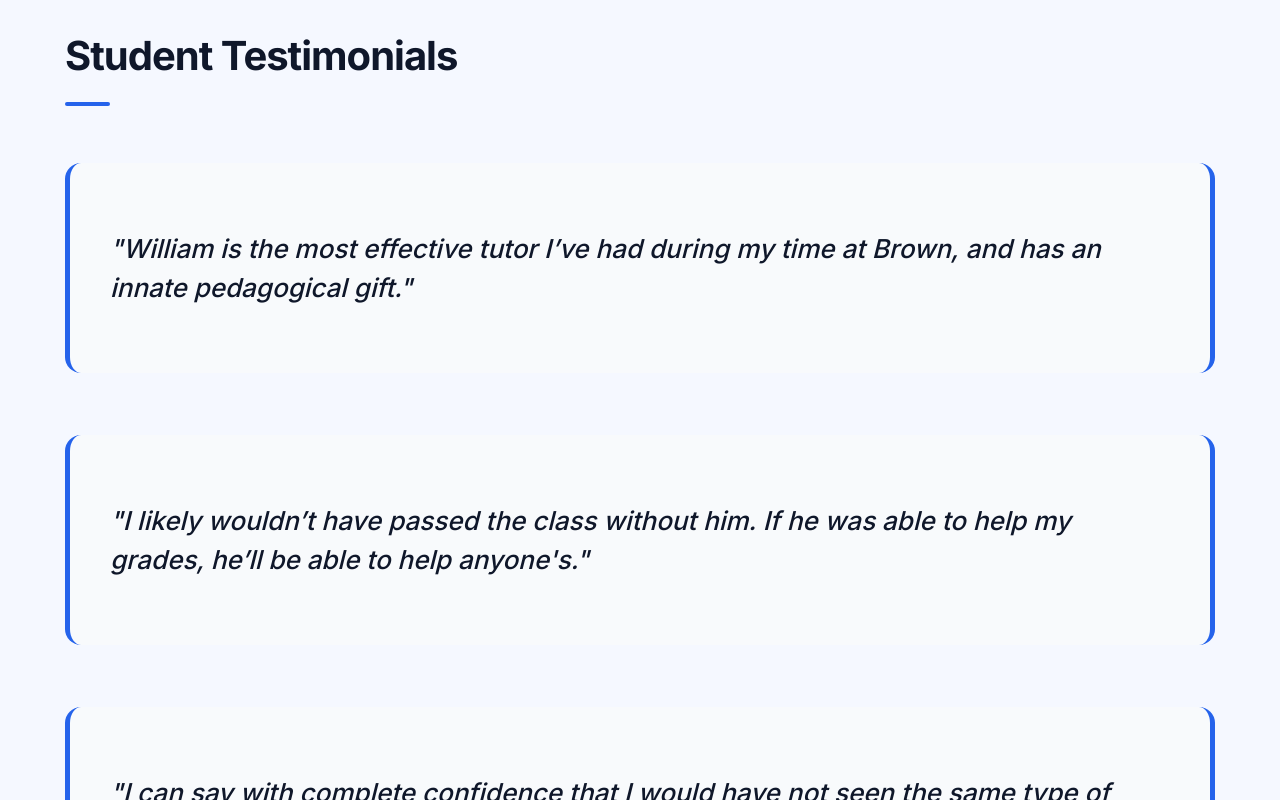
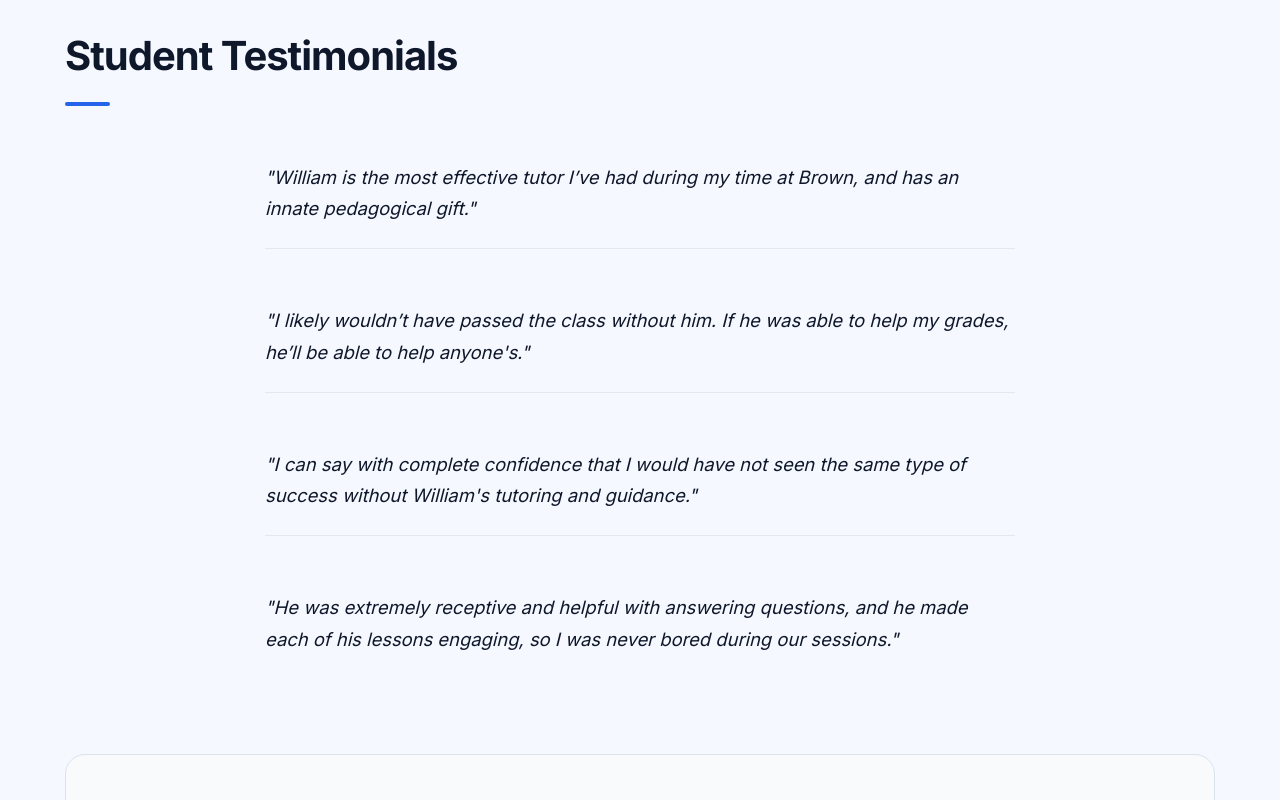
Before and after one commit to pythonschmython/william-roberts-website, a Next.js app: page / in a window 1280 px wide. Shown: the part 4860-5660 px from the top of the page. Built offline with nearby package versions, Linux system fonts and the light colour scheme.

Commit message:
fixed tests

```diff
--- a/app/globals.css
+++ b/app/globals.css
@@ -339,26 +339,33 @@ p {
 /* Testimonials */
 
 .testimonials {
-  display:flex;
-  flex-direction:column;
-  gap:30px;
+  max-width: 750px;
+  margin: 0 auto;
 }
 
-
 .testimonial {
-  background:#f8fafc;
-  border-left:5px solid #2563eb;
-  border-right:5px solid #2563eb;
-  padding:40px;
-  border-radius:16px;
+  padding: 1.5rem 0;
+  border-bottom: 1px solid #e5e7eb;
 }
 
+.testimonial:last-child {
+  border-bottom: none;
+}
 
 .testimonial p {
-  font-size:26px;
-  line-height:1.5;
-  color:#0f172a;
-  font-weight:500;
+  margin: 0;
+  font-size: 1.15rem;
+  line-height: 1.7;
+  color: #0f172a;
+  font-style: italic;
+}
+
+.testimonial span {
+  display: block;
+  margin-top: 0.75rem;
+  color: #64748b;
+  font-size: 0.95rem;
+  font-style: normal;
 }
 
 
```
